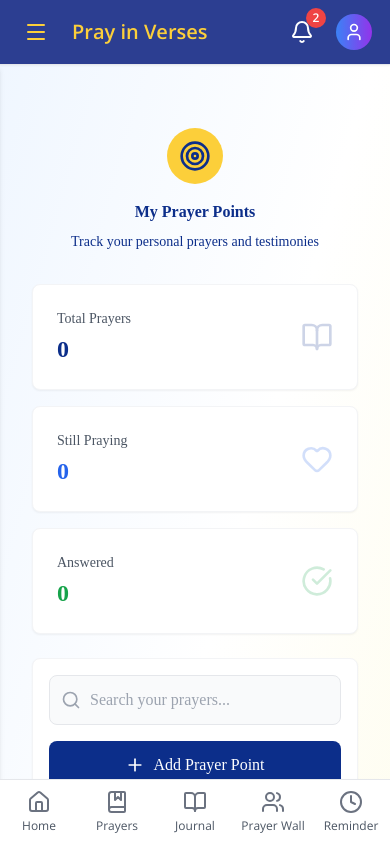
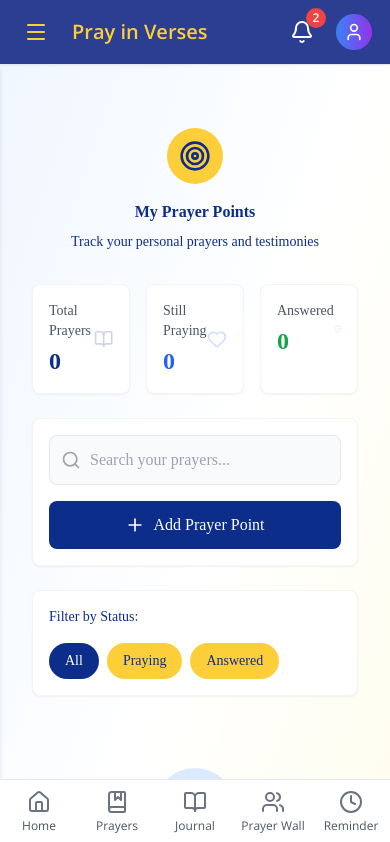
Before and after one commit to preckidtech/Pray-in-Verses, a React (Vite) app: page /my-prayer-point in a window 390 px wide. Shown: the top 842 px of the page. Built offline with nearby package versions, Linux system fonts and the light colour scheme.

Commit message:
new update

```diff
--- a/src/pages/MyPrayerPoint.jsx
+++ b/src/pages/MyPrayerPoint.jsx
@@ -352,8 +352,8 @@ const MyPrayerPoint = () => {
           </div>
 
           {/* Stats Cards */}
-          <div className="grid grid-cols-1 md:grid-cols-3 gap-4 mb-6">
-            <div className="bg-white rounded-lg shadow-sm border border-gray-100 p-6">
+          <div className="grid grid-cols-3 gap-4 mb-6">
+            <div className="bg-white rounded-lg shadow-sm border border-gray-100 p-4 md:p-6">
               <div className="flex items-center justify-between">
                 <div>
                   <p className="text-sm text-gray-600 mb-1">Total Prayers</p>
@@ -365,7 +365,7 @@ const MyPrayerPoint = () => {
               </div>
             </div>
 
-            <div className="bg-white rounded-lg shadow-sm border border-gray-100 p-6">
+            <div className="bg-white rounded-lg shadow-sm border border-gray-100 p-4 md:p-6">
               <div className="flex items-center justify-between">
                 <div>
                   <p className="text-sm text-gray-600 mb-1">Still Praying</p>
@@ -377,7 +377,7 @@ const MyPrayerPoint = () => {
               </div>
             </div>
 
-            <div className="bg-white rounded-lg shadow-sm border border-gray-100 p-6">
+            <div className="bg-white rounded-lg shadow-sm border border-gray-100 p-4 md:p-6">
               <div className="flex items-center justify-between">
                 <div>
                   <p className="text-sm text-gray-600 mb-1">Answered</p>
```
